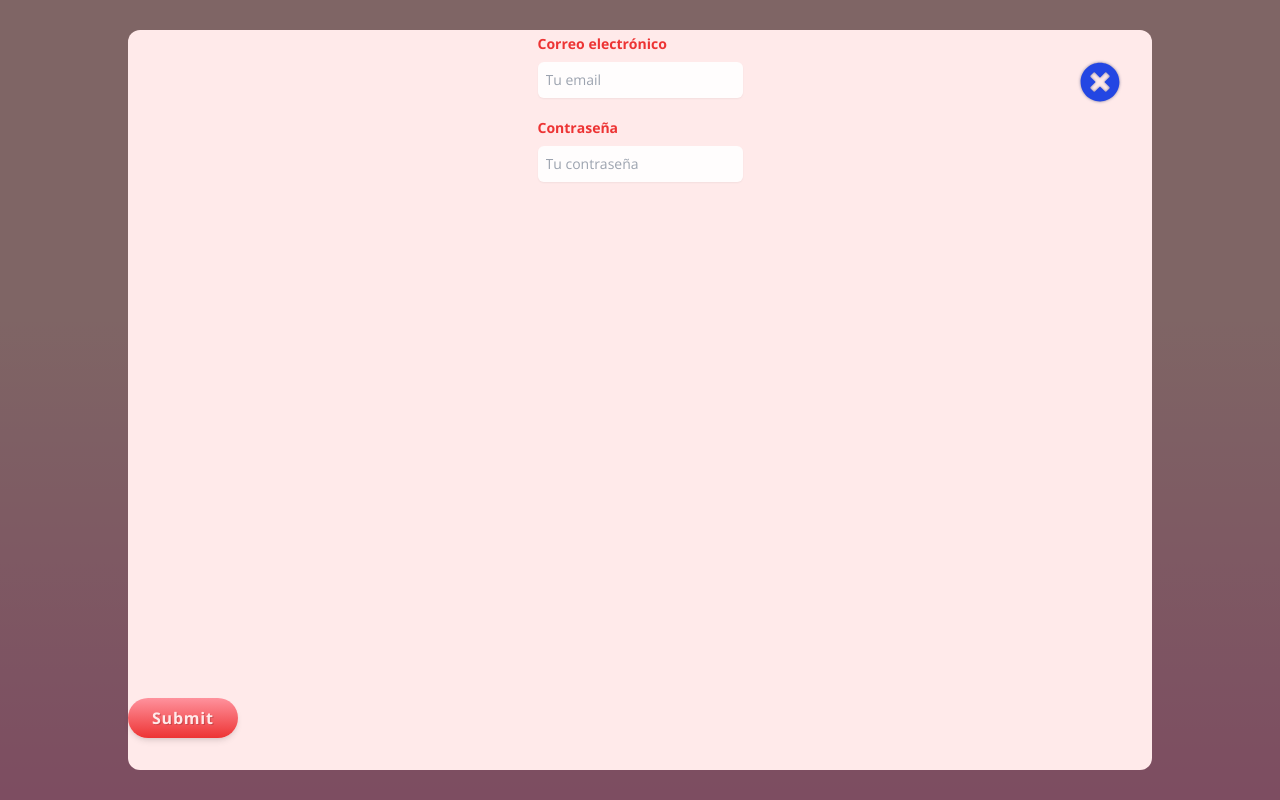
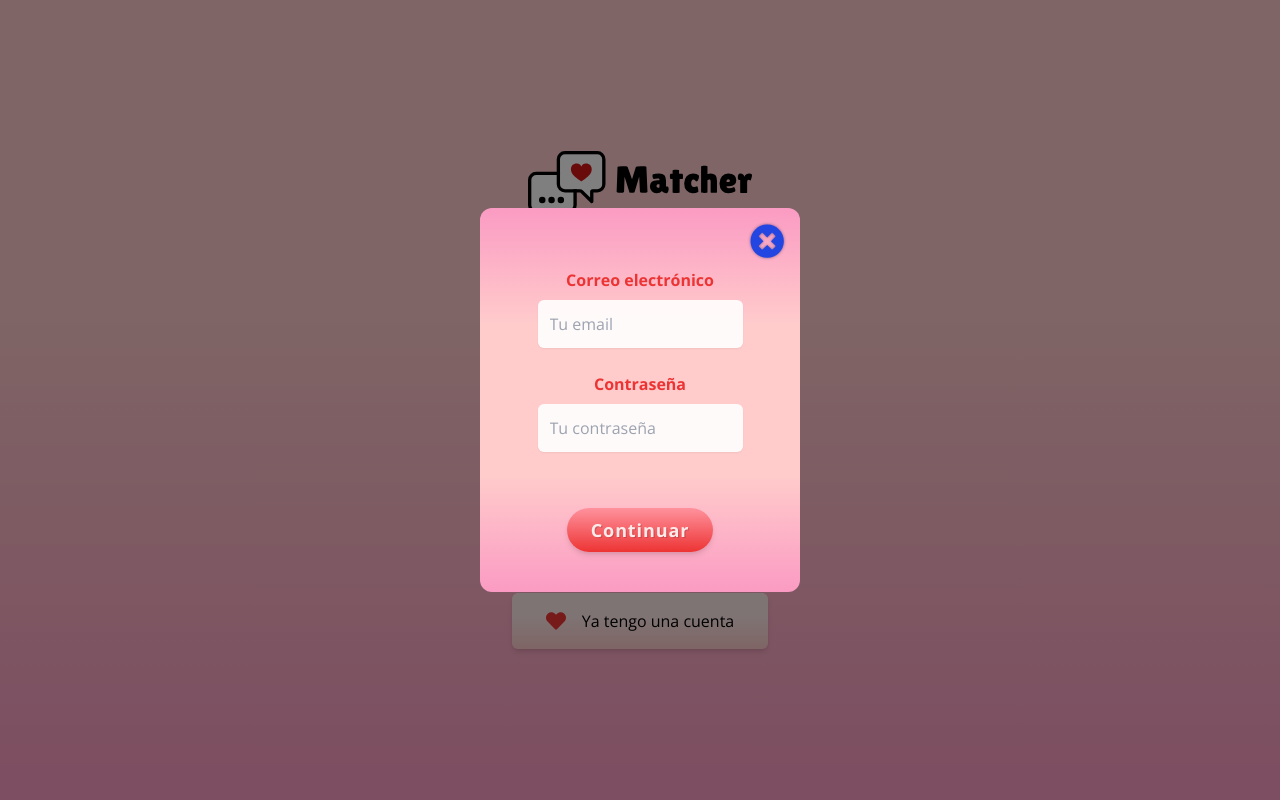
Before and after one commit to No-Country/C8-G49, a React (Create React App) app in the folder frontend/: page / in a window 1280 px wide. Both pictures are taken after a click on the button "Ya tengo una cuenta". Built offline with nearby package versions, Linux system fonts and the light colour scheme.

Commit message:
ambos formularios funcionando

```diff
--- a/frontend/src/App.css
+++ b/frontend/src/App.css
@@ -97,7 +97,7 @@ textarea {
 	}
 
 	.formModal {
-		@apply relative rounded-xl bg-[#FFEAEA] w-[80%] h-[92.5%] transition-all
+		@apply relative rounded-xl bg-[#FFEAEA] w-[80%] h-[92.5%]
 	}
 
 	.newUserForm {
@@ -128,6 +128,12 @@ textarea {
 		background: rgb(251,155,195);
 		background: linear-gradient(-180deg, rgba(251,155,195,1) 0%, rgba(255,203,203,1) 30%, rgba(255,203,203,1) 70%, rgba(251,155,195,1) 100%);
 		@apply relative flex flex-col items-center justify-center gap-8 rounded-3xl bg-[#FFEAEA] w-[35%] h-3/5
+	}
+
+	.loginModal {
+		background: rgb(251,155,195);
+		background: linear-gradient(-180deg, rgba(251,155,195,1) 0%, rgba(255,203,203,1) 30%, rgba(255,203,203,1) 70%, rgba(251,155,195,1) 100%);
+		@apply relative rounded-xl w-72 sm:w-80 h-96 grid place-items-center
 	}
 
 	.sideBarImg {
@@ -180,8 +186,6 @@ textarea {
 	}
 
 	.btnSubmit {
-		background: rgb(255,146,157);
-		background: linear-gradient(-180deg, rgba(255,146,157,1) 0%, rgba(237,52,52,1) 100%);
 		@apply bottom-8
 	}
 
@@ -199,6 +203,11 @@ textarea {
 	.btnGradient {
 		background: rgb(255,203,203);
 		background: linear-gradient(-180deg, rgba(255,234,234,1)  40%, rgba(255,203,203,1) 100%);
+	}
+
+	.btnSubmitGradient {
+		background: rgb(255,146,157);
+		background: linear-gradient(-180deg, rgba(255,146,157,1) 0%, rgba(237,52,52,1) 100%);
 	}
 
 	.cardShadow {
@@ -251,6 +260,11 @@ textarea {
 	}
 
 	@media only screen and (min-width: 1800px) {
+
+		body {
+			background: #ff929d;
+			background: linear-gradient(-180deg, #ff929d 40%, #ff929d 100%);
+		}
 
 		.feedContainer {
 			padding: 0 25rem 0 25rem;
--- a/frontend/src/components/login/Login.tsx
+++ b/frontend/src/components/login/Login.tsx
@@ -19,9 +19,9 @@ const Login = ({ modalState, setModalState }: Props) => {
     const navigate = useNavigate()
 
     const onSubmit = handleSubmit((values) => {
-        alert(`Form submit: ${JSON.stringify(values)}`)
+        console.log(`Form submit: ${JSON.stringify(values)}`)
+        reset()
         navigate("/feed")
-        reset()
     })
 
     const handleClose = () => {
@@ -38,38 +38,38 @@ const Login = ({ modalState, setModalState }: Props) => {
         <>
         {modalState ?
         <>
-        <div className='formModalXl w-full h-full fixed top-0 left-0 bg-black/50 flex flex-col
+        <div className='w-full h-full fixed top-0 left-0 bg-black/50 flex flex-col
         items-center justify-center'>
-            <div className={activeClass ? "formModal formModalXl fadeInModal active"
-            : "formModal formModalXl fadeInModal"}>
-                <button type='button' className='btnNewUserFormClose absolute text-[#2346e3] iconShadowSm
+            <div className={activeClass ? "loginModal fadeInModal active"
+            : "loginModal fadeInModal"}>
+                <button type='button' className='top-4 right-4 absolute text-[#2346e3] iconShadowSm
                 transition-all hover:scale-105' onClick={() => handleClose()}>
-                    <FaTimesCircle className="text-[1.75rem] md:text-[2.5rem]" />
+                    <FaTimesCircle className="text-[2.15rem]" />
                 </button>
-                <form onSubmit={onSubmit}>
-                    <div className='newUserFormEmailPassword'>
-                        <div className='flex flex-col items-start justify-center mt-1'>
-                            <label htmlFor="email" className='text-sm font-bold text-[#ed3434]'>
+                <form onSubmit={onSubmit} className="grid place-items-center gap-8">
+                    <div className='grid place-items-center gap-6 mt-5'>
+                        <div className='flex flex-col items-center justify-center'>
+                            <label htmlFor="email" className='font-bold text-[#ed3434]'>
                                 Correo electrónico
                             </label>
-                            <input {...register('email')} placeholder="Tu email"
-                            id="email" type="email" className='mt-2 bg-white/90 rounded-md p-2 shadow-sm
-                            w-[205px] text-sm'/>
+                            <input {...register('email', {required: true})} placeholder="Tu email"
+                            id="email" type="email" className='mt-2 bg-white/90 rounded-md p-3 shadow-sm
+                            w-[205px]'/>
                         </div>
-                        <div className='flex flex-col items-start justify-center mt-1'>
-                            <label htmlFor="password" className='text-sm font-bold text-[#ed3434]'>
+                        <div className='flex flex-col items-center justify-center'>
+                            <label htmlFor="password" className='font-bold text-[#ed3434]'>
                                 Contraseña
                             </label>
-                            <input {...register('password')} placeholder="Tu contraseña"
-                            id="password" type="password" className='mt-2 bg-white/90 rounded-md p-2
-                            shadow-sm w-[205px] text-sm'/>
+                            <input {...register('password', {required: true})} placeholder="Tu contraseña"
+                            id="password" type="password" className='mt-2 bg-white/90 rounded-md p-3
+                            shadow-sm w-[205px]'/>
                         </div>
                     </div>
+                    <button type="submit" className='btnSubmitGradient textShadowSm btnRegister btnRecommended
+                    shadow-md font-bold tracking-wider text-lg text-[#FFEAEA] rounded-full mt-6 px-6 py-2'>
+                        Continuar
+                    </button>
                 </form>
-                <button type="submit" className='btnSubmit textShadowSm btnRegister btnRecommended shadow-md
-                font-bold tracking-wider absolute text-[#FFEAEA] rounded-full px-6 py-2'>
-                    Submit
-                </button>
             </div>
         </div>
         </>
--- a/frontend/src/components/onBoardingComponents/OnBoarding.tsx
+++ b/frontend/src/components/onBoardingComponents/OnBoarding.tsx
@@ -24,12 +24,12 @@ type FormData = {
 }
 
 const OnBoarding = ({ modalState, setModalState }: Props) => {
-    const { register, handleSubmit, /* getValues, */ reset } = useForm<FormData>()
+    const { register, handleSubmit, getValues, reset } = useForm<FormData>()
     const [activeClass, SetActiveClass] = useState<boolean>(false)
     const [showModalSuccess, setShowModalSuccess] = useState<boolean>(false)
 
     const onSubmit = handleSubmit((values) => {
-        alert(`Form submit: ${JSON.stringify(values)}`)
+        console.log(`Form submit: ${JSON.stringify(values)}`)
         reset()
         setShowModalSuccess(true)
     })
@@ -83,7 +83,7 @@ const OnBoarding = ({ modalState, setModalState }: Props) => {
 
                     ////////////////////////////////////////////////////////////////////////////////////////
                     /////////////////////////////////////////////////////////////////////////////////////*/}
-                    {/* <div className='newUserFormGender'>
+                    <div className='newUserFormGender'>
                         <div className='flex flex-col items-start justify-center'>
                             <label htmlFor="gender" className='text-sm font-bold text-[#ed3434]'>
                                 Género
@@ -178,11 +178,12 @@ const OnBoarding = ({ modalState, setModalState }: Props) => {
                         <textarea {...register('description', {required: true})} maxLength={500}
                         placeholder="Cuéntanos un poco sobre tí" id="description"
                         className='mt-2 bg-white/90 rounded-md p-2 w-72 sm:w-80 h-36 shadow-sm text-sm'/>
-                    </div> */}
+                    </div>
                 </div>
-                <button type="submit" className='btnSubmit textShadowSm btnRegister btnRecommended shadow-md
-                font-bold tracking-wider absolute text-[#FFEAEA] rounded-full px-6 py-2'>
-                    Submit
+                <button type="submit" className='btnSubmit btnSubmitGradient textShadowSm btnRegister
+                btnRecommended shadow-md font-bold tracking-wider absolute text-[#FFEAEA] rounded-full
+                px-6 py-2'>
+                    Continuar
                 </button>
             </form>
         </div>
--- a/frontend/src/components/swiperComponents/SwiperCard.tsx
+++ b/frontend/src/components/swiperComponents/SwiperCard.tsx
@@ -6,8 +6,8 @@ const SwiperCard = () => {
             <div className="relative flex flex-col items-center justify-center">
                 <SwiperMatcher />
             </div>
-            <div className="w-[25.5rem] bg-[#FFEAEA] rounded-md hidden md:flex justify-center items-end
-            gap-2 p-3 shadow-sm hover:shadow-md">
+            <div className="w-[25.5rem] bg-[#FFEAEA] rounded-md hidden md:flex justify-center
+            items-end gap-2 p-3 shadow-sm hover:shadow-md">
                 <p className='text-sm font-medium'>
                     Lorem ipsum dolor sit amet consectet ura, adipisicing elit. Perspiasd deleniti
                     expedita laudantium...
```
